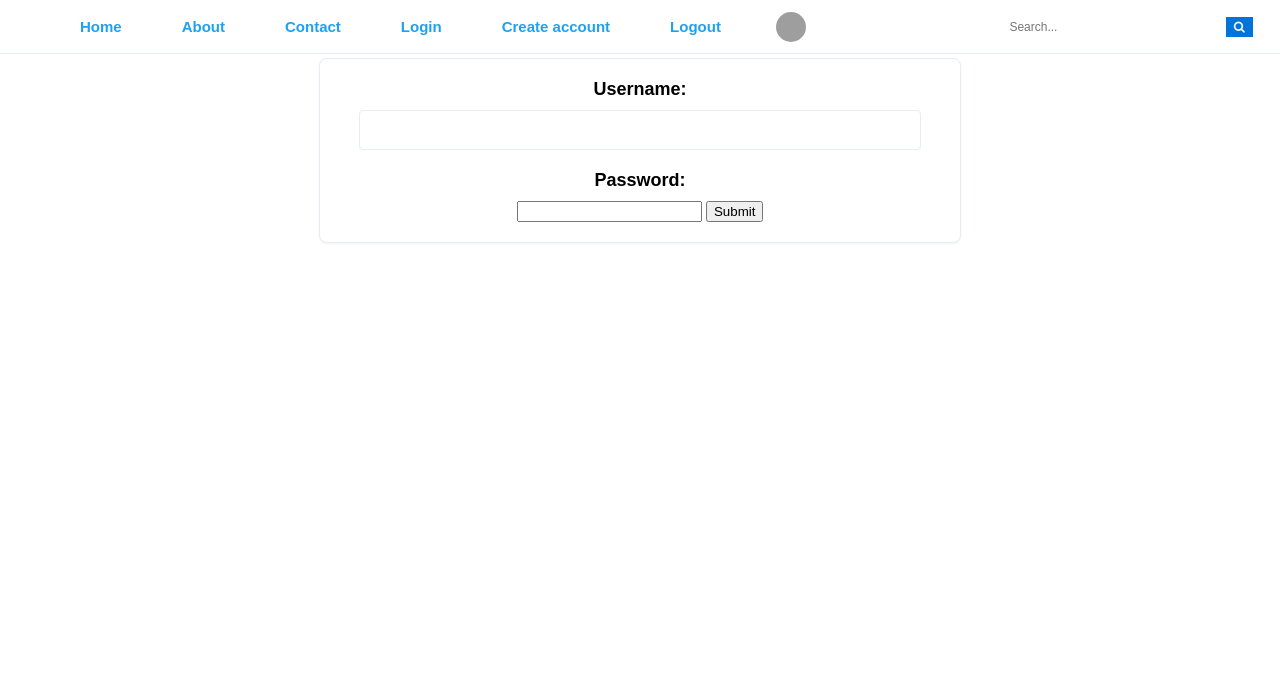
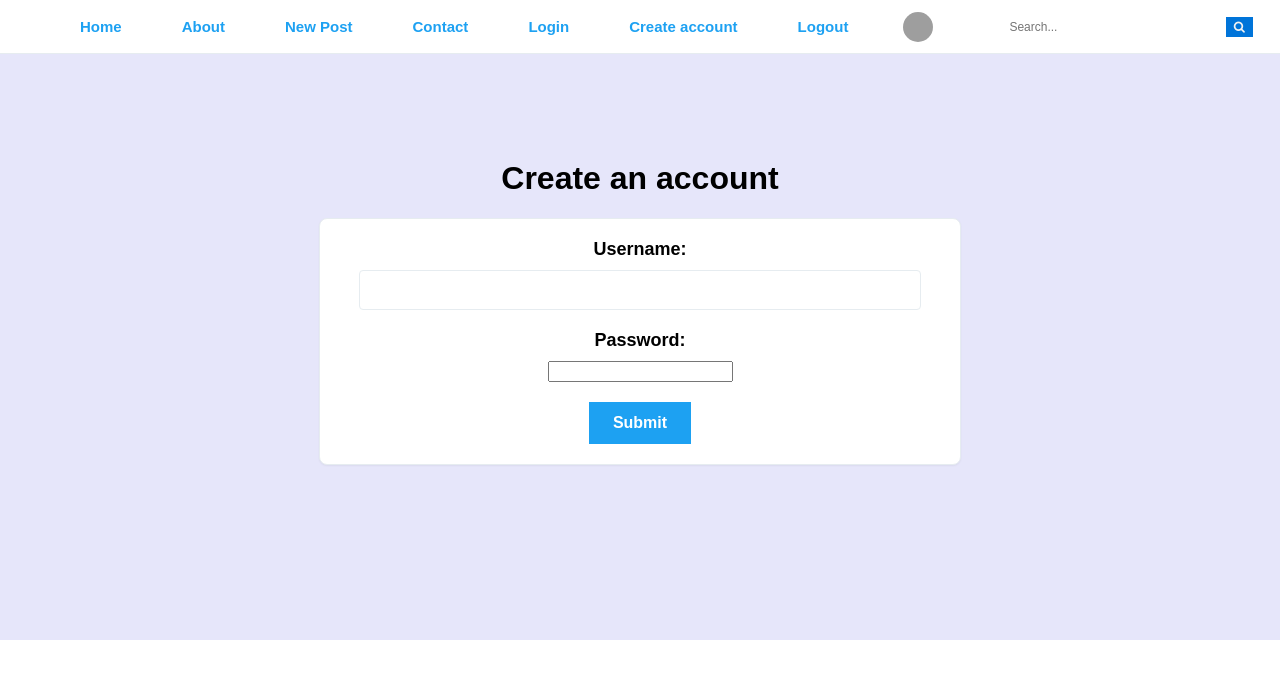
Before and after one commit to zaklinaradivojevic/Personal_Blog, a Flask app: page /register in a window 1280 px wide. Shown: the top 679 px of the page. Run offline with Flask 3, Linux system fonts and the light colour scheme; grey boxes are pictures that could not be loaded.

Commit message:
dvadeseti commit

```diff
--- a/templates/base.html
+++ b/templates/base.html
@@ -15,6 +15,7 @@
     <ul>
       <li><a href="{{ url_for('home') }}">Home</a></li>
       <li><a href="{{ url_for('about') }}">About</a></li>
+      <li><a href="/new_post">New Post</a></li>
       <li><a href="{{ url_for('contact') }}">Contact</a></li>
       <li><a href="/login">Login</a></li>
       <li><a href="/register">Create account</a></li>
--- a/templates/new_post.html
+++ b/templates/new_post.html
@@ -3,7 +3,8 @@
 {% block title %}New Post{% endblock %}
 
 {% block content %}
-    <h1>New Post</h1>
+<div class="login">
+    <h1 class="login-title">New Post</h1>
     <form method="post">
         <label for="title">Title:</label>
         <input type="text" name="title" id="title" required><br><br>
@@ -11,4 +12,5 @@
         <textarea name="content" id="content" required></textarea><br><br>
         <input type="submit" value="Create Post">
     </form>
+</div>
 {% endblock %}
--- a/templates/sign_in.html
+++ b/templates/sign_in.html
@@ -1,11 +1,15 @@
 {% extends "base.html" %}
 {% block content %}
-<h1>Create an account</h1>
+<div class="login">
+<h1 class="login-title">Create an account</h1>
 <form action="#" method="post">
+  <div class="form-container">
   <label for="username">Username:</label>
   <input type="text" name="username" />
   <label for="password">Password:</label>
   <input type="password" name="password" />
-  <button type="submit">Submit</button>
+</div>
+  <button type="submit" class="login-btn">Submit</button>
 </form>
+</div>
  {% endblock %}
```
